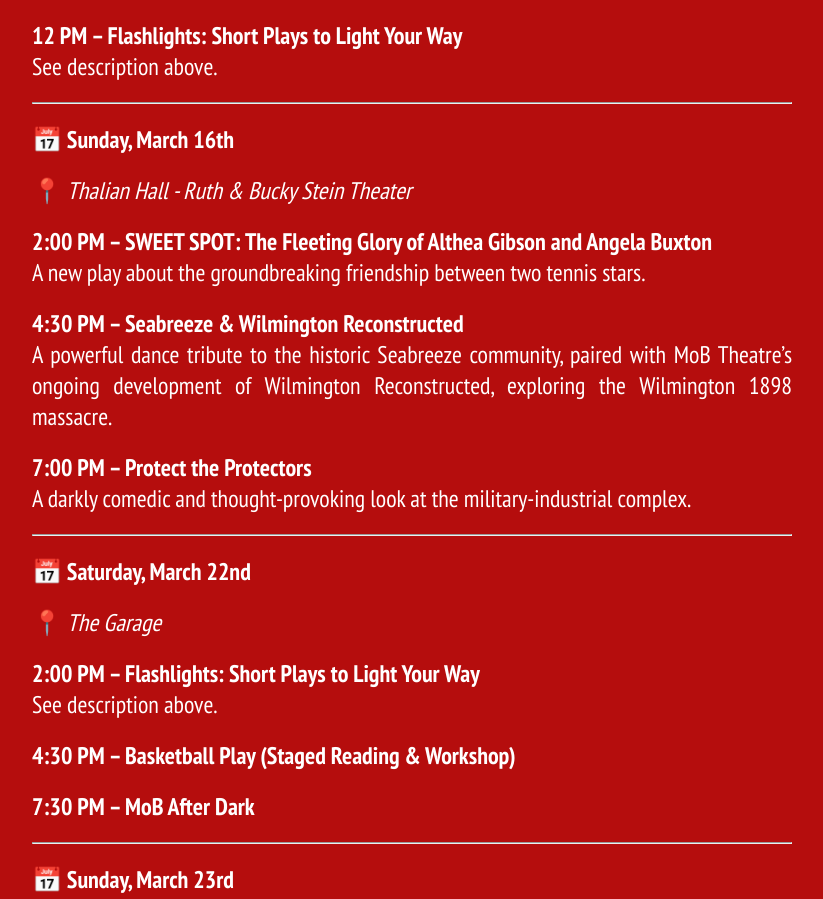
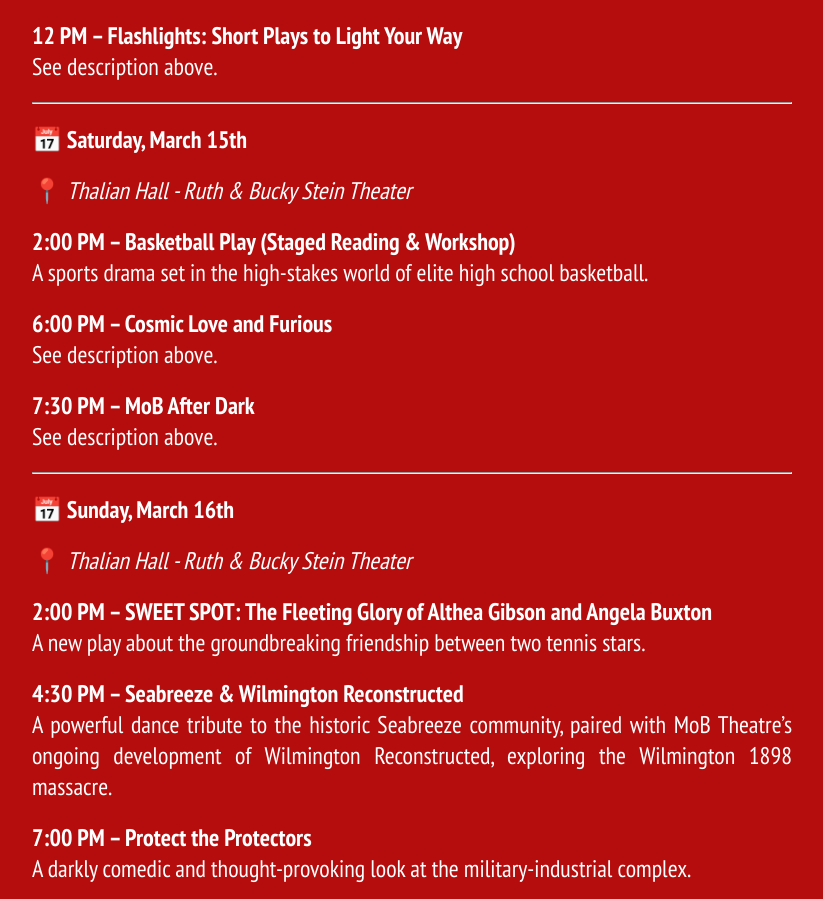
Before and after one commit to mackwick/MoB_Website_FE, a React (Vite) app: page /scotopia in a window 1280 px wide. Shown: the part 1953-2852 px from the top of the page, without its empty margins (228-1051 px from the left). Built offline with nearby package versions, Linux system fonts and the light colour scheme.

Commit message:
calandar addition

```diff
--- a/src/pages/Scotopia.jsx
+++ b/src/pages/Scotopia.jsx
@@ -91,6 +91,33 @@
                 <strong>
                   12 PM – Flashlights: Short Plays to Light Your Way
                 </strong>
+                <br />
+                See description above.
+              </p>
+            </div>
+            <hr />
+            <div className="event">
+              <p className="event-date">📅 Saturday, March 15th</p>
+              <p>
+                📍{" "}
+                <span className="location">
+                  Thalian Hall - Ruth & Bucky Stein Theater
+                </span>
+              </p>
+              <p>
+                <strong>
+                  2:00 PM – Basketball Play (Staged Reading & Workshop)
+                </strong>
+                <br />A sports drama set in the high-stakes world of elite high
+                school basketball.
+              </p>
+              <p>
+                <strong>6:00 PM – Cosmic Love and Furious</strong>
+                <br />
+                See description above.
+              </p>
+              <p>
+                <strong>7:30 PM – MoB After Dark</strong>
                 <br />
                 See description above.
               </p>
```
